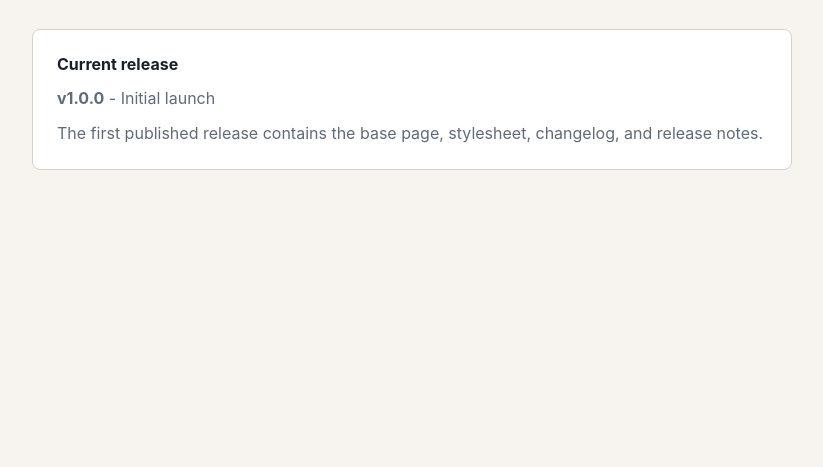
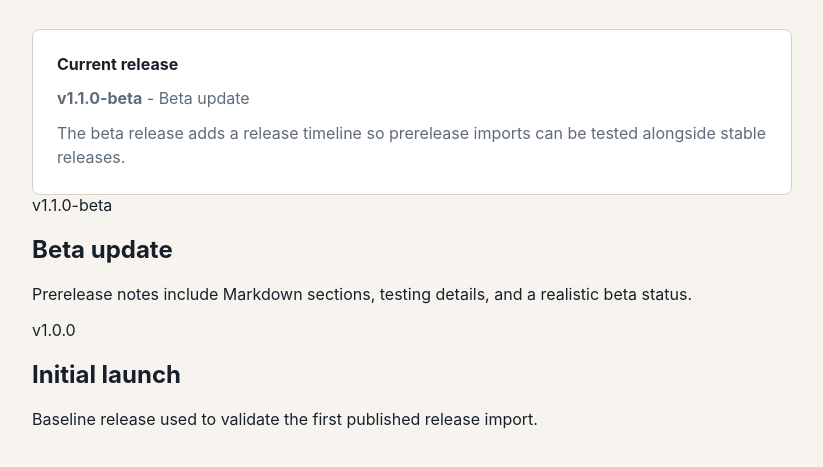
Before and after one commit to aamarciales/github-sync, a plain HTML site: page index.html in a window 1280 px wide. Shown: the part 253-720 px from the top of the page, without its empty margins (228-1051 px from the left). Drawn offline with Linux system fonts and the light colour scheme.

Commit message:
Add v1.1.0-beta release details to index.html
Updated release information to reflect the new beta version and added details about the beta update.

```diff
--- a/index.html
+++ b/index.html
@@ -16,8 +16,21 @@
 
       <section class="panel" aria-labelledby="current-release">
         <h2 id="current-release">Current release</h2>
-        <p><strong>v1.0.0</strong> - Initial launch</p>
-        <p>The first published release contains the base page, stylesheet, changelog, and release notes.</p>
+        <p><strong>v1.1.0-beta</strong> - Beta update</p>
+        <p>The beta release adds a release timeline so prerelease imports can be tested alongside stable releases.</p>
+      </section>
+
+      <section class="timeline" aria-label="Release timeline">
+        <article>
+          <span>v1.1.0-beta</span>
+          <h2>Beta update</h2>
+          <p>Prerelease notes include Markdown sections, testing details, and a realistic beta status.</p>
+        </article>
+        <article>
+          <span>v1.0.0</span>
+          <h2>Initial launch</h2>
+          <p>Baseline release used to validate the first published release import.</p>
+        </article>
       </section>
     </main>
   </body>
```
